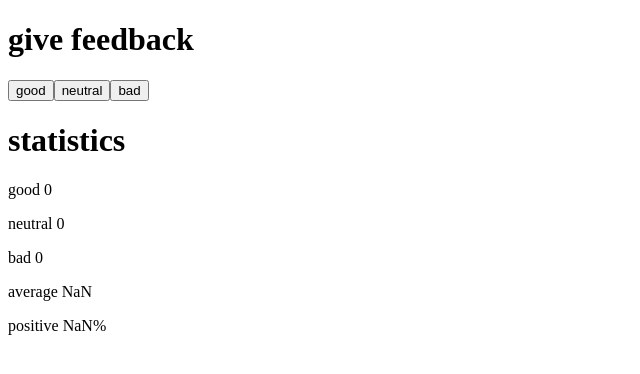
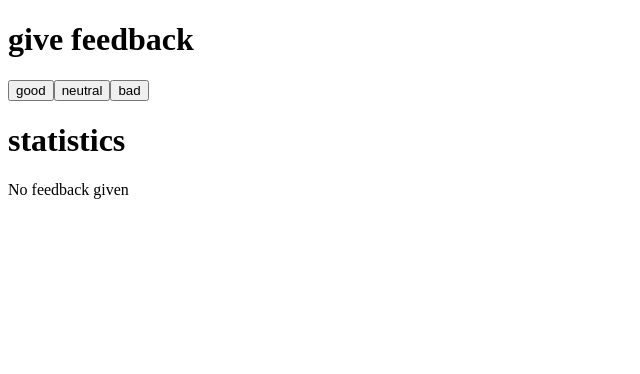
Before and after one commit to mqygdsmm/FullStackOpen, a React (Vite) app in the folder Part1/unicafe/: page / in a window 1280 px wide. Shown: the top 374 px of the page, without its empty margins (0-640 px from the left). Built offline with nearby package versions, Linux system fonts and the light colour scheme.

Commit message:
finished exercise1.9

```diff
--- a/Part1/unicafe/src/App.jsx
+++ b/Part1/unicafe/src/App.jsx
@@ -6,6 +6,7 @@ const DisplayNumber = ({content, number}) => <p>{content} {number}</p>
 const Average = ({good, neutral, bad}) => <p>average {(good - bad) / (good + neutral + bad)} </p>
 const Percentage = ({good, neutral, bad}) => <p>positive {good / (good + neutral + bad) * 100}%</p>
 const Statistics = ({good, neutral, bad}) => {
+  if ((good + neutral + bad) !== 0) {
     return (
       <div>
         <DisplayNumber content="good" number={good} />
@@ -15,6 +16,12 @@ const Statistics = ({good, neutral, bad}) => {
         <Percentage good={good} neutral={neutral} bad={bad} />
       </div>
     )
+  }
+  else {
+    return (
+      <p>No feedback given</p>
+    )
+  }
 }
 const App = () => {
   // save clicks of each button to its own state
```
Lines whose indentation alone changed are shown as unchanged.
